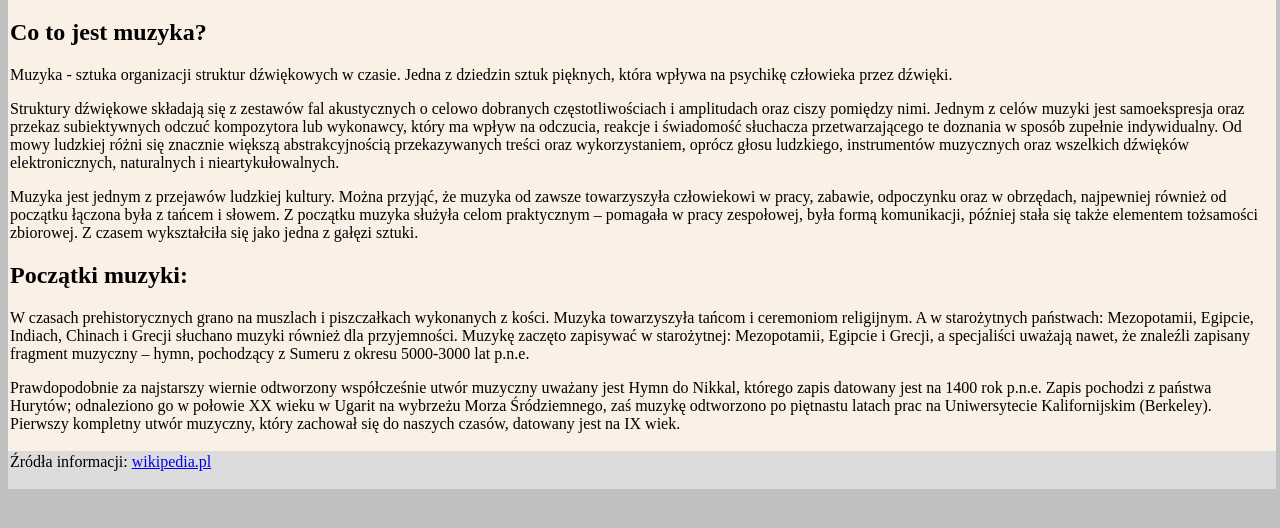
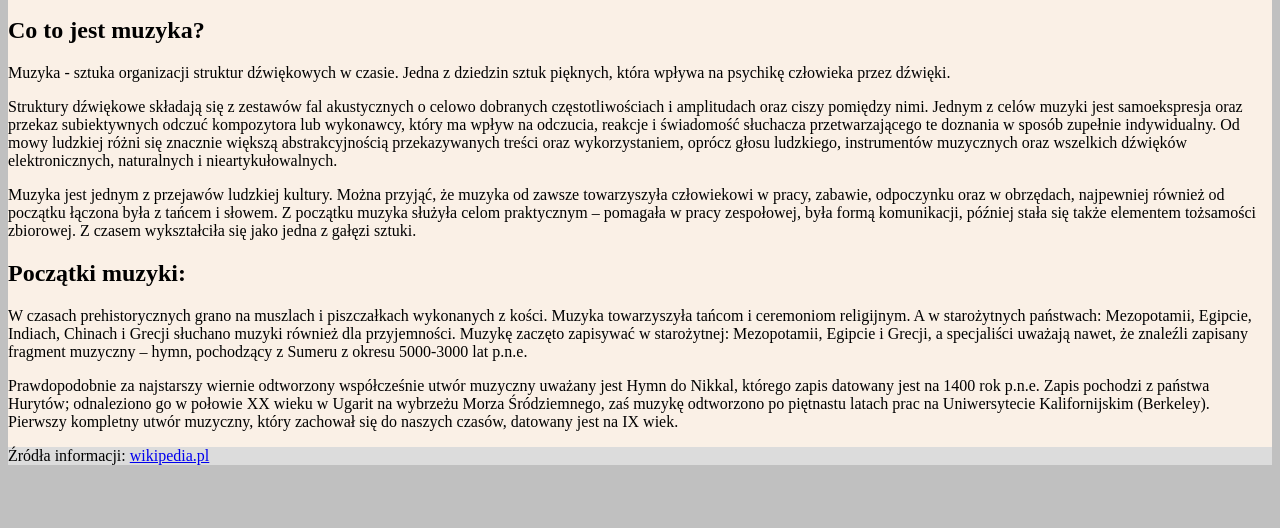
Before and after one commit to 2b-Ada/2b-Ada.github.io, a plain HTML site: page index.html in a window 1280 px wide. Shown: the part 138-666 px from the top of the page. Drawn offline with Linux system fonts and the light colour scheme.

Commit message:
Update index.html

```diff
--- a/index.html
+++ b/index.html
@@ -32,7 +32,7 @@ h1{
 	overflow: hidden;
 	text-algin:justify;
 	font-family:"Times New Roman", sans-serif;
-	padding:2px;
+
 }
 
 #stopka {
@@ -40,7 +40,7 @@ h1{
 	clear: both;
 	width: 100%;
 	background-color: #DCDCDC;
-	padding:2px;
+
 }
 
 
```
